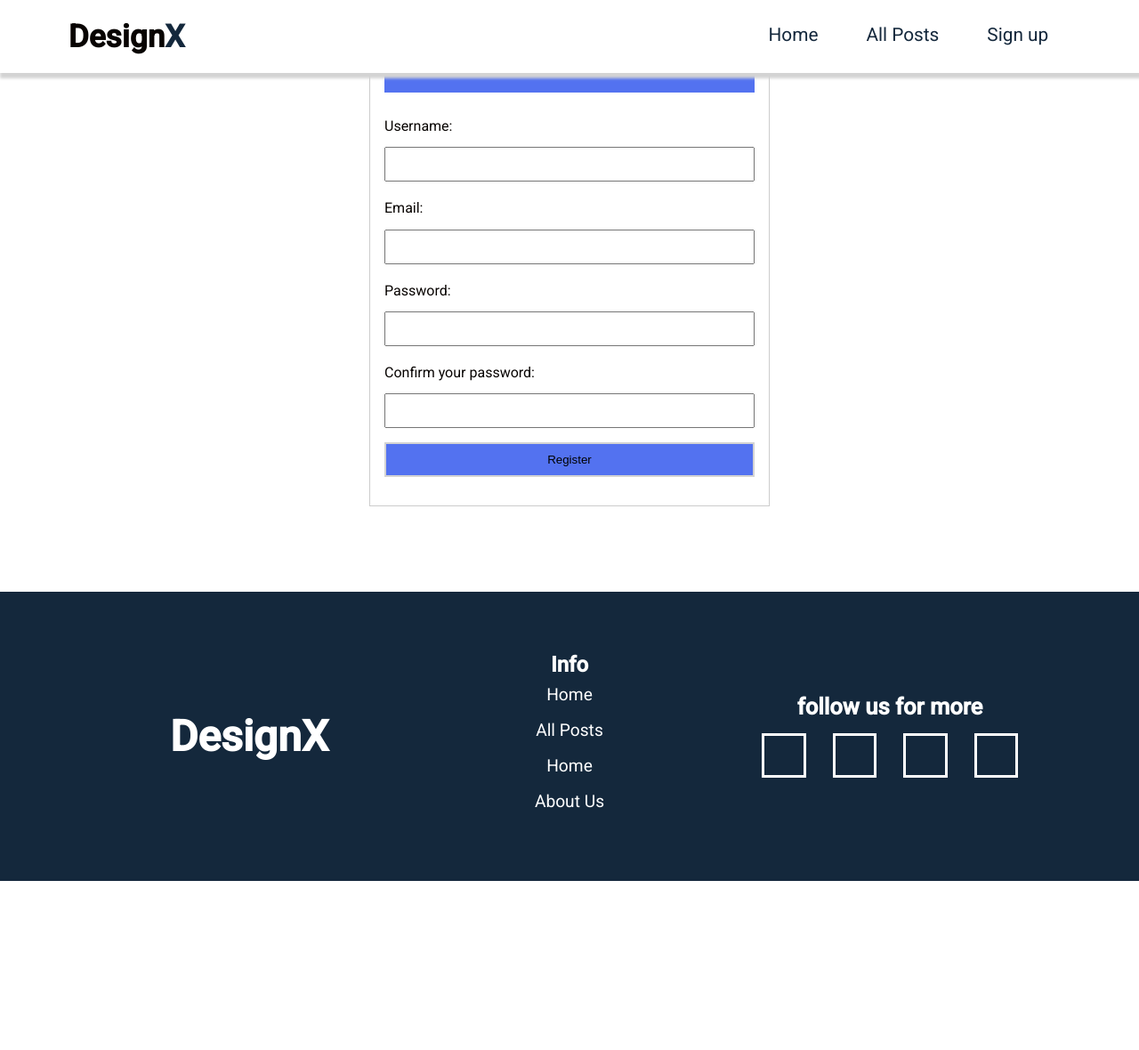
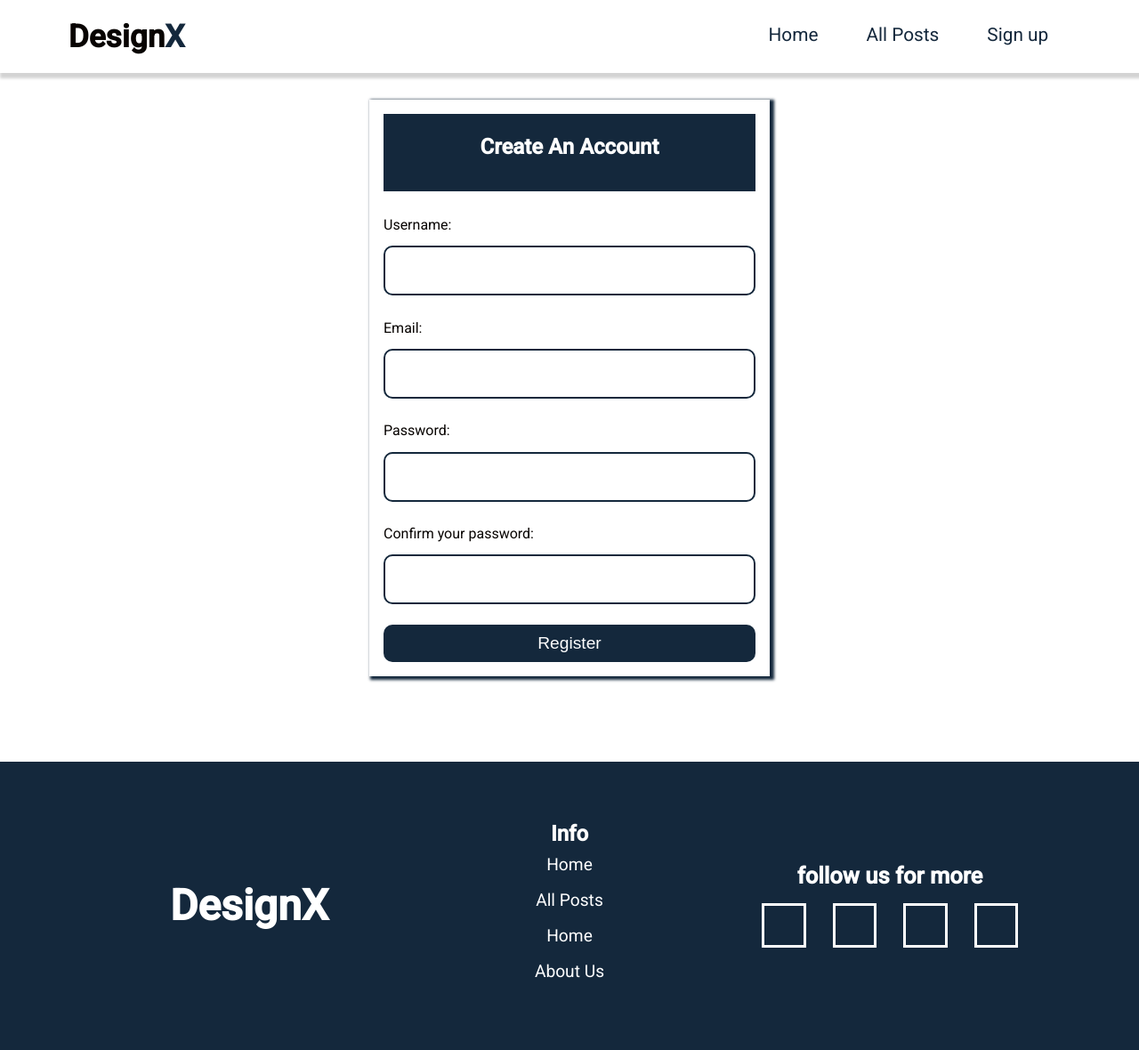
Before and after one commit to aleerabdallah/blogapp, a Django app: page /register/ in a window 1280 px wide. Shown: the whole page at 89% size. Before the commit the page ends 990 px from the top, so only its background shows below. Run offline with Django 4.2, Linux system fonts and the light colour scheme.

Commit message:
Made some midification to the Registration form

```diff
--- a/play/static/play/css/registerform.css
+++ b/play/static/play/css/registerform.css
@@ -1,38 +1,57 @@
+.form_wripper {
+  margin-top: 7rem;
+}
 
-.registerform{
+.registerform {
   display: flex;
   flex-direction: column;
   width: 450px;
   margin: auto;
-	padding: 1em;
+  padding: 1rem;
+  box-shadow: 3px 2px 3px 2px #14283c;
 }
 
-.registerform input{
-	margin-bottom: 1rem;
-	padding: 10px;
+.registerform input {
+  height: 7vh;
+  padding: 20px;
+  font-size: 1.1rem;
+  border-radius: 10px;
+  border: 2px solid transparent;
+  margin-bottom: 1.4rem;
+  border: 2px solid #14283c;
 }
-.registerform input[type='submit']{
-	background-color: #5372F0;
+#submit {
+  background-color: #14283c;
   border: none;
+  color: white;
+  padding: 10px 0px;
+  font-size: 1.2rem;
+  border-radius: 10px;
+  cursor: pointer;
 }
-.registerform h2{
+
+#submit:hover {
+  background: #14283cca;
+}
+
+.registerform h2 {
   text-align: center;
-	background-color: #5372F0;
+  background-color: #14283c;
   color: white;
   padding: 1em 0em 1.5em 0em;
   margin-bottom: 1em;
 }
-.registerform label{
+.registerform label {
   margin-bottom: 10px;
 }
-.registerform input:focus-within{
+.registerform input:focus-within {
   border: 1px solid lightgray;
   outline: lightgray;
 }
-.registerform input:valid{
+.registerform input:valid {
   border: 2px solid lightgray;
 }
-registerform input[type='submit']{
-	background-color: #5372F0;
+registerform input[type="submit"] {
+  background-color: #5372f0;
   border: none;
 }
--- a/play/templates/play/register.html
+++ b/play/templates/play/register.html
@@ -1,13 +1,9 @@
-{% extends 'base.html' %}
-{% load static %}
-
-
-{% block content %}
-	<form action="register" method="post" class="registerform">
-		<h2>Create An Account</h2>
-		{{form.media}}
-		{% csrf_token %}
-  		{{form}}
-  		<input type="submit" value="Register">
-	</form>
+{% extends 'base.html' %} {% load static %} {% block content %}
+<div class="form_wripper">
+  <form action="register" method="post" class="registerform">
+    <h2>Create An Account</h2>
+    {{form.media}} {% csrf_token %} {{form}}
+    <button type="submit" value="Register" id="submit">Register</button>
+  </form>
+</div>
 {% endblock content %}
--- a/static/css/main.css
+++ b/static/css/main.css
@@ -383,25 +383,25 @@ nav {
 }
 
 .card_container {
-  grid-column: span 8 / span 8;
+  grid-column: span 9 / span 9;
   /* background: yellow; */
   padding: 2rem 1rem;
   display: flex;
   justify-content: center;
   align-items: center;
-  gap: 30px;
+  gap: 50px;
   flex-wrap: wrap;
 }
 
 .sidebar {
-  grid-column: span 4 / span 4;
-  background: goldenrod;
+  grid-column: span 3 / span 3;
+  border-left: 5px solid #14283c;
 }
 
 .post_card_wripper {
   padding: 0.8em;
   box-shadow: 3px 3px 2px 2px #14283c;
-  width: 350px;
+  width: 330px;
   text-align: center;
   border-radius: 10px;
   cursor: pointer;
@@ -461,7 +461,7 @@ nav {
 
 /*Todo The above styles are for the posts Page */
 
-form {
+/* form {
   margin: auto;
   width: 400px;
   padding: 1em;
@@ -481,7 +481,6 @@ form input {
   margin-top: 4em;
   border: 1px solid #ccc;
   display: flex;
-  /*		  justify-content: space-between;*/
   padding: 1em;
 }
 .comment .author {
@@ -492,7 +491,7 @@ form input {
 }
 .timestamp {
   margin-bottom: 1em;
-}
+} */
 
 /*? The below styles are the Footer  */
 
```
Also changed, not shown: play/templates/play/post.html (+7 -14 lines), db.sqlite3. Lines whose indentation alone changed are shown as unchanged.
